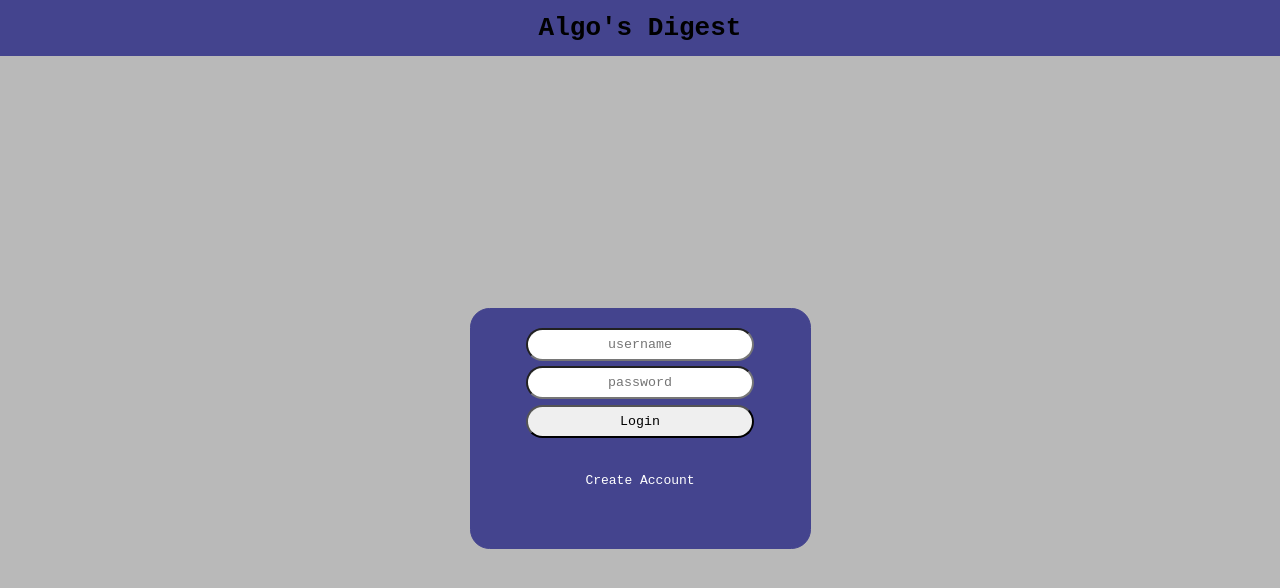
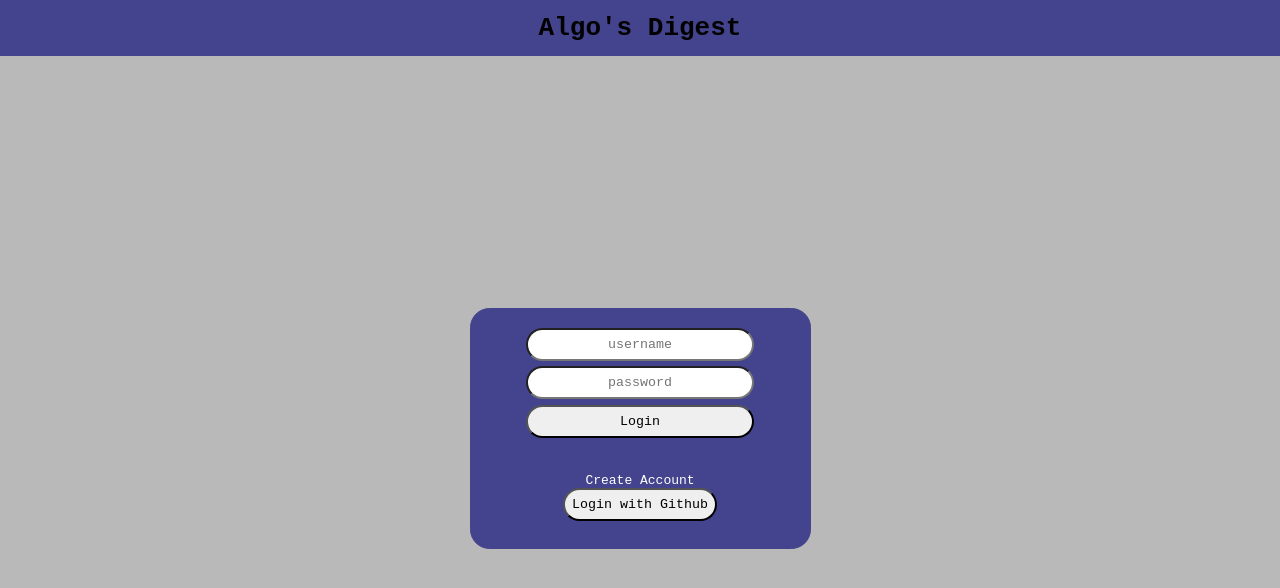
Before and after one commit to UmbrellaLab/DailyByte, a React app: page / in a window 1280 px wide. Shown: the top 588 px of the page. Built offline with nearby package versions, Linux system fonts and the light colour scheme.

Commit message:
implimenting oauth

```diff
--- a/src/client/components/App.jsx
+++ b/src/client/components/App.jsx
@@ -27,9 +27,9 @@ const App = () => {
     return (
         <>
             <h1>Algo's Digest</h1>
-            <React.StrictMode>
+            {/* <React.StrictMode> */}
                 <RouterProvider router={router} />
-            </React.StrictMode>
+            {/* </React.StrictMode> */}
         </>
     )
 };
--- a/src/client/components/Login.jsx
+++ b/src/client/components/Login.jsx
@@ -1,12 +1,22 @@
 import React, { useState } from "react";
 import { Link, useNavigate } from 'react-router-dom';
-
+import { useEffect } from "react";
 
 const Login= () => {
   const [username, setUsername] = useState();
   const [password, setPassword] = useState();
   const [invalidMsg, setInvalidMsg] = useState('');
   const navigate = useNavigate();
+
+  useEffect(() => {
+
+  }, []);
+
+  const Client_ID = "473a8476fcc6e8de6ca3";
+
+  function loginWithGithub() {
+    window.location.assign("https://github.com/login/oauth/authorize?client_id=" + Client_ID);
+  }
 
   const handleSubmit = (e) => {
     e.preventDefault();
@@ -44,6 +54,9 @@ const Login= () => {
         <p className='invalidMsg'>{invalidMsg}</p>
 
         <Link to={'/createAccount'}>Create Account</Link>
+        <div>
+        <button onClick={loginWithGithub}>Login with Github</button>
+        </div>
 
         {/* GitHub Authentication */}
 
```
